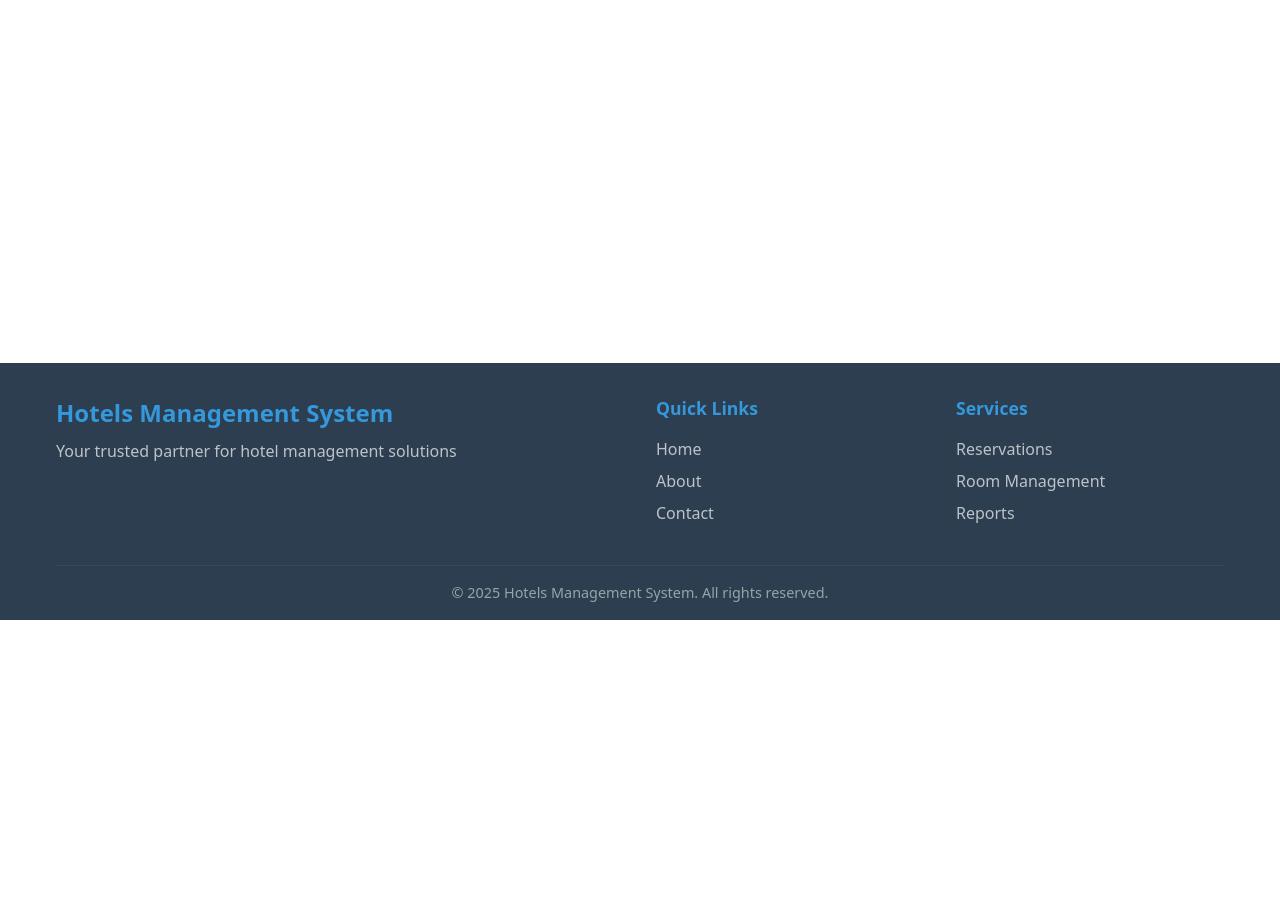
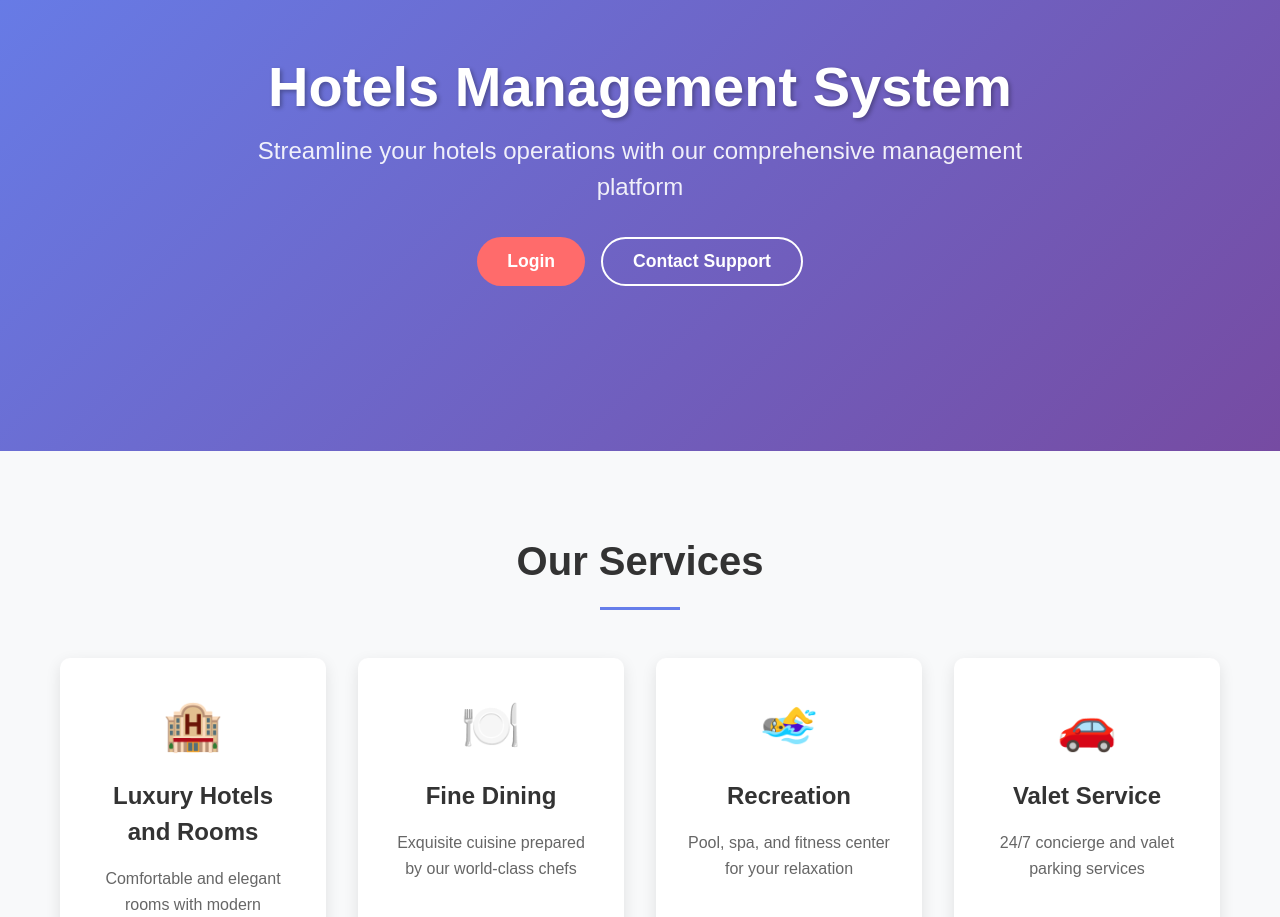
Before and after one commit to GrigorM-debug/HotelsManagementSystem, a React (Vite) app in the folder src/HotelsManagementSystem.Client/: page / in a window 1280 px wide. Shown: the part 180-1097 px from the top of the page. Before the commit the page ends 800 px from the top, so only its background shows below. Built offline with nearby package versions, Linux system fonts and the light colour scheme; no server answers.

Commit message:
Implemented the Home Page design

```diff
--- a/src/HotelsManagementSystem.Client/src/components/Home/Home.jsx
+++ b/src/HotelsManagementSystem.Client/src/components/Home/Home.jsx
@@ -1,3 +1,4 @@
+import styles from "./Home.module.css";
 import { useAuth } from "../../hooks/useAuth";
 import { useNavigate } from "react-router-dom";
 export default function Home() {
@@ -10,5 +11,118 @@ export default function Home() {
     navigate("/receptionist-dashboard");
   }
 
-  return <h1>Home Page</h1>;
+  return (
+    <div className={styles.homeContainer}>
+      {/* Hero Section */}
+      <section className={styles.heroSection}>
+        <div className={styles.heroContent}>
+          <h1 className={styles.heroTitle}>Hotels Management System</h1>
+          <p className={styles.heroSubtitle}>
+            Streamline your hotels operations with our comprehensive management
+            platform
+          </p>
+          <div className={styles.heroButtons}>
+            <button
+              className={styles.primaryBtn}
+              onClick={() => navigate("/login")}
+            >
+              Login
+            </button>
+            <button
+              className={styles.secondaryBtn}
+              onClick={() => navigate("/contact")}
+            >
+              Contact Support
+            </button>
+          </div>
+        </div>
+      </section>
+
+      {/* Features Section */}
+      <section className={styles.featuresSection}>
+        <div className={styles.container}>
+          <h2 className={styles.sectionTitle}>Our Services</h2>
+          <div className={styles.featuresGrid}>
+            <div className={styles.featureCard}>
+              <div className={styles.featureIcon}>🏨</div>
+              <h3>Luxury Hotels and Rooms</h3>
+              <p>Comfortable and elegant rooms with modern amenities</p>
+            </div>
+            <div className={styles.featureCard}>
+              <div className={styles.featureIcon}>🍽️</div>
+              <h3>Fine Dining</h3>
+              <p>Exquisite cuisine prepared by our world-class chefs</p>
+            </div>
+            <div className={styles.featureCard}>
+              <div className={styles.featureIcon}>🏊‍♀️</div>
+              <h3>Recreation</h3>
+              <p>Pool, spa, and fitness center for your relaxation</p>
+            </div>
+            <div className={styles.featureCard}>
+              <div className={styles.featureIcon}>🚗</div>
+              <h3>Valet Service</h3>
+              <p>24/7 concierge and valet parking services</p>
+            </div>
+          </div>
+        </div>
+      </section>
+
+      {/* About Section */}
+      <section className={styles.aboutSection}>
+        <div className={styles.container}>
+          <div className={styles.aboutContent}>
+            <div className={styles.aboutText}>
+              <h2 className={styles.sectionTitle}>
+                About Our Hotels Management System
+              </h2>
+              <p>
+                Our comprehensive hotels management platform serves multiple
+                properties worldwide, providing seamless operations and
+                exceptional guest experiences. With advanced technology and
+                dedicated support, we help hotels of all sizes deliver
+                outstanding hospitality services.
+              </p>
+              <ul className={styles.aboutFeatures}>
+                <li>✓ Multi-Property Management</li>
+                <li>✓ Real-Time Booking System</li>
+                <li>✓ Staff Management Tools</li>
+                <li>✓ Guest Services Integration</li>
+                <li>✓ Revenue Management</li>
+                <li>✓ 24/7 Technical Support</li>
+              </ul>
+            </div>
+          </div>
+        </div>
+      </section>
+
+      {/* Contact Info Section */}
+      <section className={styles.contactSection}>
+        <div className={styles.container}>
+          <h2 className={styles.sectionTitle}>Contact Information</h2>
+          <div className={styles.contactGrid}>
+            <div className={styles.contactCard}>
+              <h4>📍 Address</h4>
+              <p>
+                123 Hotel Street
+                <br />
+                City Center, State 12345
+              </p>
+            </div>
+            <div className={styles.contactCard}>
+              <h4>📞 Phone</h4>
+              <p>+1 (555) 123-4567</p>
+            </div>
+            <div className={styles.contactCard}>
+              <h4>✉️ Email</h4>
+              <p>info@grandhotel.com</p>
+            </div>
+            <div className={styles.contactCard}>
+              <h4>🕐 Reception Hours</h4>
+              <p>24/7 Available</p>
+            </div>
+          </div>
+        </div>
+      </section>
+    </div>
+  );
 }
--- /dev/null
+++ b/src/HotelsManagementSystem.Client/src/components/Home/Home.module.css
@@ -0,0 +1,275 @@
+.homeContainer {
+  min-height: 100vh;
+  font-family: "Arial", sans-serif;
+}
+
+/* Hero Section */
+.heroSection {
+  background: linear-gradient(135deg, #667eea 0%, #764ba2 100%);
+  color: white;
+  padding: 100px 20px;
+  text-align: center;
+  min-height: 70vh;
+  display: flex;
+  align-items: center;
+  justify-content: center;
+}
+
+.heroContent {
+  max-width: 800px;
+  margin: 0 auto;
+}
+
+.heroTitle {
+  font-size: 3.5rem;
+  font-weight: bold;
+  margin-bottom: 1rem;
+  text-shadow: 2px 2px 4px rgba(0, 0, 0, 0.3);
+}
+
+.heroSubtitle {
+  font-size: 1.5rem;
+  margin-bottom: 2rem;
+  opacity: 0.9;
+}
+
+.heroButtons {
+  display: flex;
+  gap: 1rem;
+  justify-content: center;
+  flex-wrap: wrap;
+}
+
+.primaryBtn,
+.secondaryBtn {
+  padding: 12px 30px;
+  font-size: 1.1rem;
+  border: none;
+  border-radius: 25px;
+  cursor: pointer;
+  transition: all 0.3s ease;
+  font-weight: 600;
+}
+
+.primaryBtn {
+  background-color: #ff6b6b;
+  color: white;
+}
+
+.primaryBtn:hover {
+  background-color: #ff5252;
+  transform: translateY(-2px);
+}
+
+.secondaryBtn {
+  background-color: transparent;
+  color: white;
+  border: 2px solid white;
+}
+
+.secondaryBtn:hover {
+  background-color: white;
+  color: #667eea;
+  transform: translateY(-2px);
+}
+
+/* Container */
+.container {
+  max-width: 1200px;
+  margin: 0 auto;
+  padding: 0 20px;
+}
+
+/* Section Titles */
+.sectionTitle {
+  font-size: 2.5rem;
+  text-align: center;
+  margin-bottom: 3rem;
+  color: #333;
+  position: relative;
+}
+
+.sectionTitle::after {
+  content: "";
+  display: block;
+  width: 80px;
+  height: 3px;
+  background-color: #667eea;
+  margin: 1rem auto;
+}
+
+/* Features Section */
+.featuresSection {
+  padding: 80px 20px;
+  background-color: #f8f9fa;
+}
+
+.featuresGrid {
+  display: grid;
+  grid-template-columns: repeat(auto-fit, minmax(250px, 1fr));
+  gap: 2rem;
+}
+
+.featureCard {
+  background: white;
+  padding: 2rem;
+  border-radius: 10px;
+  text-align: center;
+  box-shadow: 0 5px 15px rgba(0, 0, 0, 0.1);
+  transition: transform 0.3s ease;
+}
+
+.featureCard:hover {
+  transform: translateY(-5px);
+}
+
+.featureIcon {
+  font-size: 3rem;
+  margin-bottom: 1rem;
+}
+
+.featureCard h3 {
+  font-size: 1.5rem;
+  margin-bottom: 1rem;
+  color: #333;
+}
+
+.featureCard p {
+  color: #666;
+  line-height: 1.6;
+}
+
+/* About Section */
+.aboutSection {
+  padding: 80px 20px;
+  background-color: white;
+}
+
+.aboutContent {
+  display: flex;
+  justify-content: center;
+  align-items: center;
+}
+
+.aboutText {
+  max-width: 800px;
+  text-align: center;
+}
+
+.aboutText h2 {
+  text-align: center;
+}
+
+.aboutText h2::after {
+  margin: 1rem auto;
+}
+
+.aboutText p {
+  font-size: 1.1rem;
+  line-height: 1.8;
+  color: #666;
+  margin-bottom: 2rem;
+}
+
+.aboutFeatures {
+  list-style: none;
+  padding: 0;
+}
+
+.aboutFeatures li {
+  padding: 0.5rem 0;
+  color: #333;
+  font-size: 1.1rem;
+}
+
+.aboutImage {
+  display: flex;
+  justify-content: center;
+}
+
+.imagePlaceholder {
+  width: 100%;
+  height: 300px;
+  background-color: #e9ecef;
+  border-radius: 10px;
+  display: flex;
+  align-items: center;
+  justify-content: center;
+  color: #6c757d;
+  font-size: 1.2rem;
+}
+
+/* Contact Section */
+.contactSection {
+  padding: 80px 20px;
+  background-color: #f8f9fa;
+}
+
+.contactGrid {
+  display: grid;
+  grid-template-columns: repeat(auto-fit, minmax(250px, 1fr));
+  gap: 2rem;
+}
+
+.contactCard {
+  background: white;
+  padding: 2rem;
+  border-radius: 10px;
+  text-align: center;
+  box-shadow: 0 3px 10px rgba(0, 0, 0, 0.1);
+}
+
+.contactCard h4 {
+  font-size: 1.3rem;
+  margin-bottom: 1rem;
+  color: #333;
+}
+
+.contactCard p {
+  color: #666;
+  line-height: 1.6;
+}
+
+/* Responsive Design */
+@media (max-width: 768px) {
+  .heroTitle {
+    font-size: 2.5rem;
+  }
+
+  .heroSubtitle {
+    font-size: 1.2rem;
+  }
+
+  .heroButtons {
+    flex-direction: column;
+    align-items: center;
+  }
+
+  .aboutContent {
+    grid-template-columns: 1fr;
+  }
+
+  .sectionTitle {
+    font-size: 2rem;
+  }
+
+  .featuresGrid,
+  .contactGrid {
+    grid-template-columns: 1fr;
+  }
+}
+
+@media (max-width: 480px) {
+  .heroSection {
+    padding: 60px 20px;
+  }
+
+  .heroTitle {
+    font-size: 2rem;
+  }
+
+  .primaryBtn,
+  .secondaryBtn {
+    width: 200px;
+  }
+}
```
